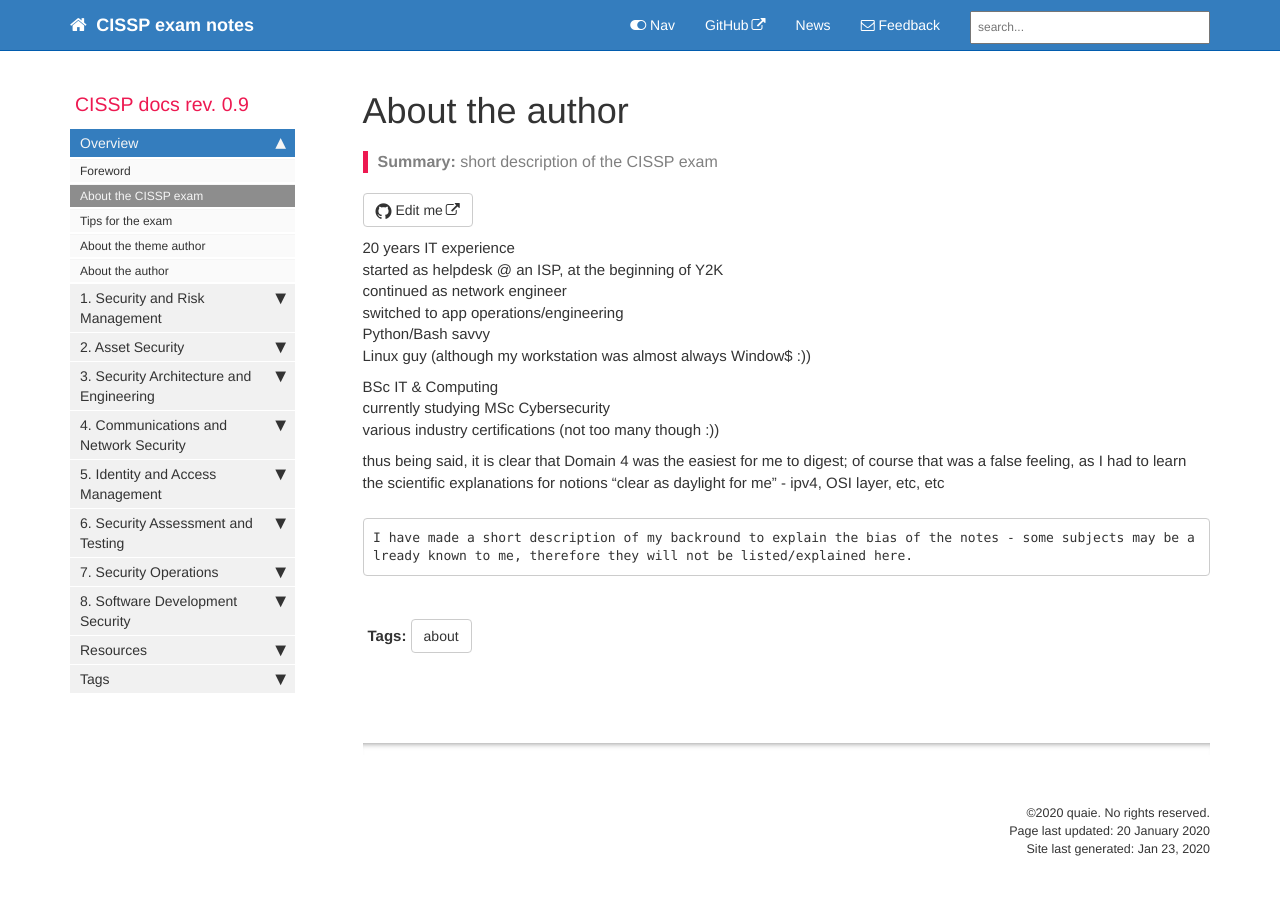
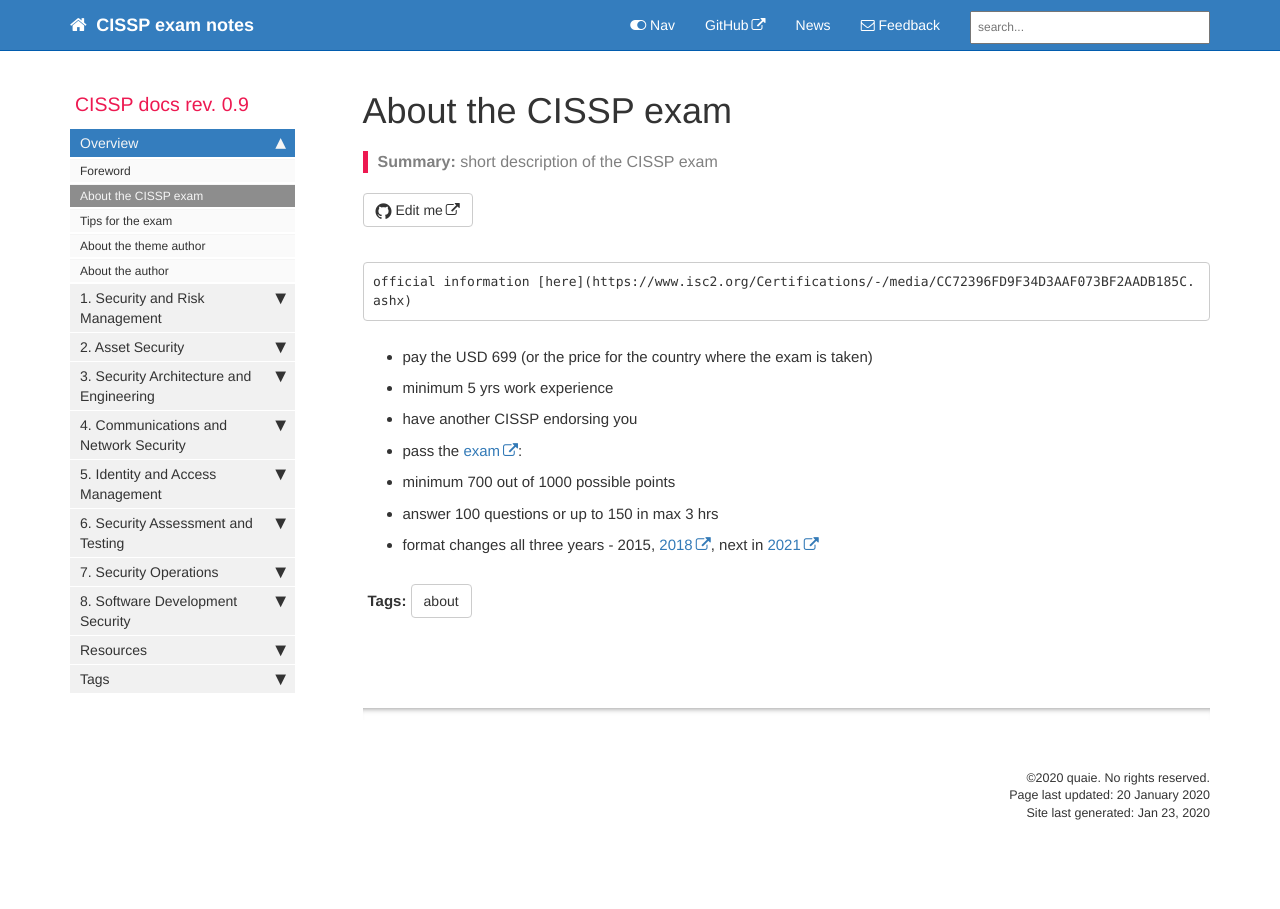
Before and after one commit to quaie/cissp, a Jekyll site: the page built from pages/mydoc/about_exam.md, in a window 1280 px wide. Built offline with Jekyll 4.4.1, drawn with Linux system fonts in a browser that asks for light colours; comment, search, counter and statistics services are not loaded.

````diff
--- a/pages/mydoc/about_exam.md
+++ b/pages/mydoc/about_exam.md
@@ -1,5 +1,5 @@
 ---
-title: About the author
+title: About the CISSP exam
 #keywords: documentation theme, jekyll, technical writers, help authoring tools, hat replacements
 last_updated: 20 January 2020
 tags: [about]
@@ -9,24 +9,17 @@ permalink: about_exam.html
 folder: mydoc
 ---
 
-20 years IT experience<br>
-started as helpdesk @ an ISP, at the beginning of Y2K<br>
-continued as network engineer<br>
-switched to app operations/engineering<br>
-Python/Bash savvy<br>
-Linux guy (although my workstation was almost always Window$ :))
+```
+official information [here](https://www.isc2.org/Certifications/-/media/CC72396FD9F34D3AAF073BF2AADB185C.ashx)
+```
 
+- pay the USD 699 (or the price for the country where the exam is taken)
+- minimum 5 yrs work experience
+- have another CISSP endorsing you
+- pass the [exam](https://www.isc2.org/certifications/CISSP/CISSP-CAT){:target="_blank"}:
+* minimum 700 out of 1000 possible points
+* answer 100 questions or up to 150 in max 3 hrs
 
+* format changes all three years - 2015, [2018](https://www.globalknowledge.com/ca-en/resources/resource-library/articles/everything-you-need-to-know-about-the-cissp-exam-changes/){:target="_blank"}, next in [2021](https://www.reddit.com/r/cissp/comments/ea6r2g/what_to_know_about_the_next_cissp_refresh_in_2021/){:target="_blank"}
 
-BSc IT & Computing<br>
-currently studying MSc Cybersecurity<br>
-various industry certifications (not too many though :))<br>
-
-
-
-thus being said, it is clear that Domain 4 was the easiest for me to digest; of course that was a false feeling, as I had to learn the scientific explanations for notions "clear as daylight for me" - ipv4, OSI layer, etc, etc
-
-```
-I have made a short description of my backround to explain the bias of the notes - some subjects may be already known to me, therefore they will not be listed/explained here.
-```
 {% include links.html %}
````
Also changed, not shown: pages/mydoc/flashcards.md (added, +26 -0 lines).
